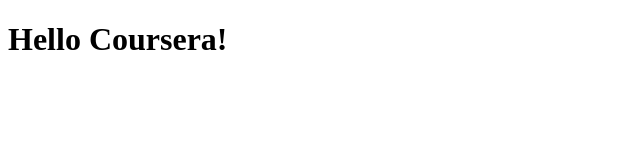
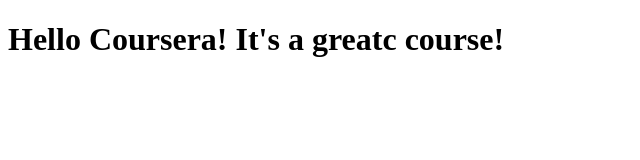
Before and after one commit to paola35/coursera-test, a plain HTML site: page site/index.html in a window 1280 px wide. Shown: the whole page, without its empty margins (0-640 px from the left). Drawn offline with Linux system fonts and the light colour scheme.

Commit message:
Small addition to our page content.

```diff
--- a/site/index.html
+++ b/site/index.html
@@ -4,6 +4,6 @@
 	<title>Hello Coursera!</title>
 </head>
 <body>
-<h1>Hello Coursera!</h1>
+<h1>Hello Coursera! It's a greatc course!</h1>
 </body>
 </html>
```
